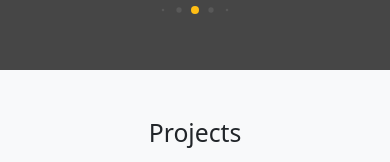
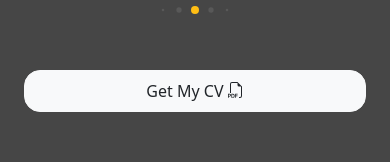
Before and after one commit to Marco-Skiavone/marco-skiavone.github.io, a React (Vite) app: page / in a window 390 px wide. Shown: the part 763-925 px from the top of the page. Built offline with nearby package versions, Linux system fonts and the light colour scheme.

Commit message:
add/ CV on mobile version

```diff
--- /dev/null
+++ b/src/components/CV.css
@@ -0,0 +1,5 @@
+@media (hover: none) and (pointer: coarse) {
+    #CVButton {
+        width: 50% !important;
+    }
+}
--- a/src/components/CV.jsx
+++ b/src/components/CV.jsx
@@ -1,11 +1,12 @@
 import {Container, Button} from "react-bootstrap";
 import {BsFiletypePdf} from "react-icons/bs";
+import "./CV.css";
 
 const CV = () => {
     return (
         <section id="cv" className='my-2 mt-5'>
-            <Container fluid className="">
-                <Button variant={'light'} target={'_blank'} className='p-2 px-4 rounded-4 text-dark mx-auto'
+            <Container fluid>
+                <Button id='CVButton' variant={'light'} target={'_blank'} className='p-2 px-4 rounded-4 text-dark d-block mx-auto'
                         href={'https://www.canva.com/design/DAGhuDkr4B0/DtH-WcY7FzdpK9KnIM8Ekw/view?utm_content=DAGhuDkr4B0&utm_campaign=designshare&utm_medium=link2&utm_source=uniquelinks&utlId=hf2b52cf1d9'}>
                     Get My CV <BsFiletypePdf className='mb-1'/></Button>
             </Container>
--- a/src/components/SkillCard.jsx
+++ b/src/components/SkillCard.jsx
@@ -1,4 +1,4 @@
-import { Card , OverlayTrigger, Tooltip} from "react-bootstrap";
+import {Card , OverlayTrigger, Tooltip} from "react-bootstrap";
 import './SkillCard.css';
 
 const SkillCard = ({ image, description, size , radius , sizeLock}) => {
@@ -6,7 +6,7 @@ const SkillCard = ({ image, description, size , radius , sizeLock}) => {
         <OverlayTrigger placement="auto" delay={{ show: 100, hide: 200 }} overlay={<Tooltip>{description}</Tooltip>}>
             <Card className="d-flex justify-content-center align-content-center shadow-sm ratio ratio-1x1 border-0 skill-card"
                   style={{ width: (sizeLock) ? '4rem' : size , height: (sizeLock) ? '4rem' : size }}>
-                <Card.Img src={image} className={(radius ? "p-0" : "p-1")} style={{borderRadius : (radius ? "inherit" : "0") }}></Card.Img>
+                <Card.Img src={image} className={(radius ? "p-0" : "p-1")} style={{ borderRadius : (radius ? "inherit" : "0") }}></Card.Img>
             </Card>
         </OverlayTrigger>
     );
--- a/src/components/Skills.jsx
+++ b/src/components/Skills.jsx
@@ -44,8 +44,8 @@ const Skills = () => {
     return (
             <section id='skills' className="py-3 pb-5 bg-grey3">
                 <Container fluid className={'skillSwiper'}>
-                    <div className="position-relative mb-4">
-                        <Image src={"/images/mask_Avatar.png"} alt="Avatar" className={"img d-block mx-auto"}/>
+                    <div className="position-relative d-flex flex-column align-items-center mb-4">
+                        <Image src={"/images/mask_Avatar.png"} alt="Avatar" className={"img d-block"}/>
                         <Image id="quacker1" src={"/images/rubber_duck_2.svg"} alt="Duck Image" className="img position-absolute" onClick={getQuack.bind(document.getElementById('quacker1'))}
                                style={{ "bottom": "-2rem", "right": "0" }}/>
                     </div>
@@ -74,6 +74,7 @@ const Skills = () => {
                             </SwiperSlide>
                         ))}
                     </Swiper>
+                    <CV />
                 </Container>
 
                 <Row className={"d-flex justify-content-around w-100 skillSpread"}>
--- a/src/index.css
+++ b/src/index.css
@@ -31,6 +31,22 @@
 
 .bg-grey3 {
   background-color: var(--custom-grey3);
+}
+
+.text-grey0 {
+  color: var(--custom-grey0);
+}
+
+.text-grey1 {
+  color: var(--custom-grey1);
+}
+
+.text-grey2 {
+  color: var(--custom-grey2);
+}
+
+.text-grey3 {
+  color: var(--custom-grey3);
 }
 
 a {
```
